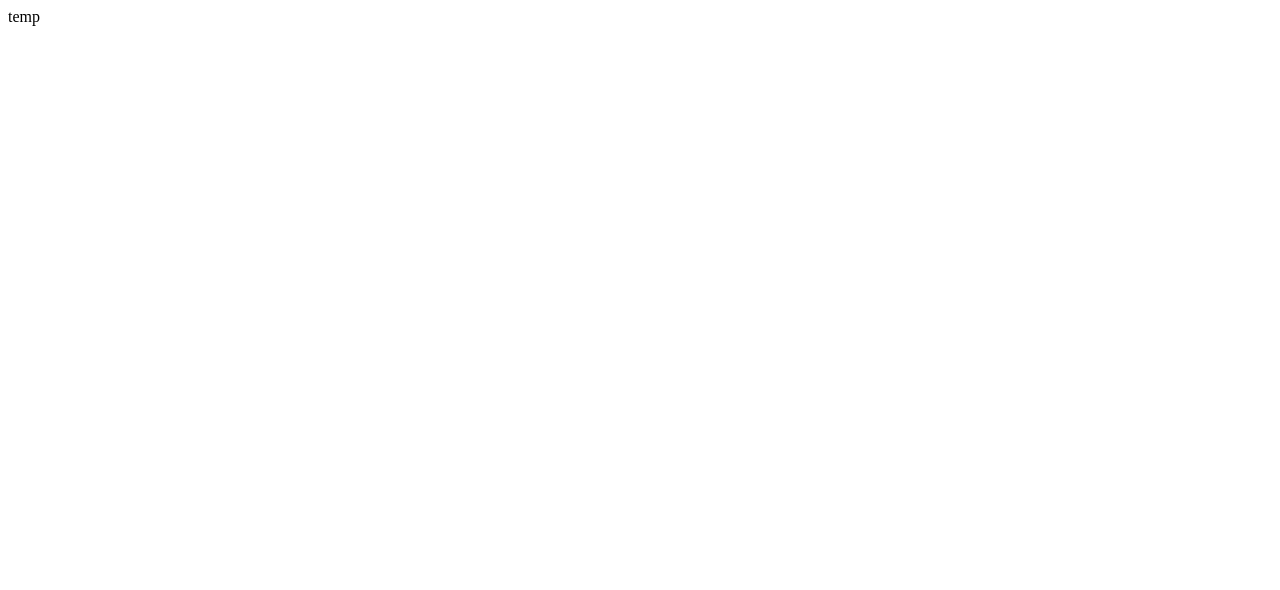
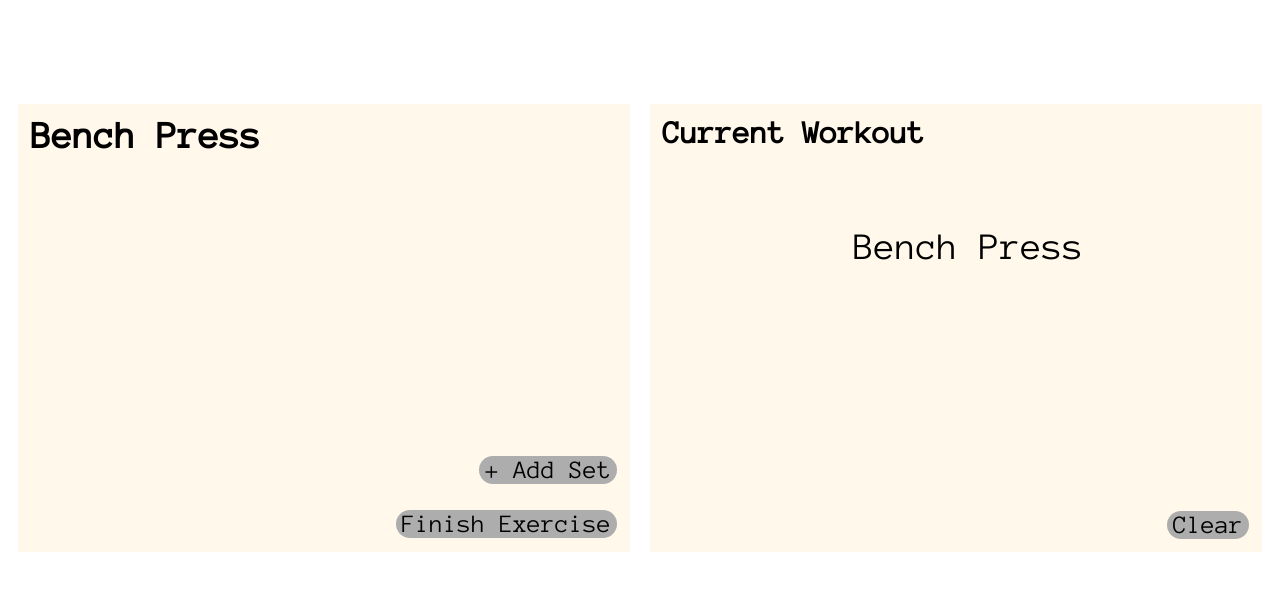
Before and after one commit to danishtran-uci/ready-rep-result, a React (Create React App) app: page /SetRep in a window 1280 px wide. Shown: the top 590 px of the page. Built offline with nearby package versions, Linux system fonts and the light colour scheme.

Commit message:
Set rep p age (#9)
* started set rep page

* Completed setRepPage

* Working on button functionality

* Fixed setRepPage

* Working on functionality

* Finished SetRepPage

```diff
--- a/src/components/setRepComponents/SetRepPage.js
+++ b/src/components/setRepComponents/SetRepPage.js
@@ -1,9 +1,146 @@
-import React from 'react';
+import {React, useState} from 'react';
 
 function SetRepPage() {
+
+  const buttonStyle = {
+    margin: '1vw',
+    borderRadius: '40px',
+    fontSize: '2vw',
+    fontFamily: 'Anonymous Pro',
+    background: '#ADADAD',
+    border: 'none',
+    textAlign: 'left',
+    float: 'right'
+  }
+
+  const inputStyle = {
+    borderRadius: '40px',
+    height: '70%',
+    width: '15%',
+    margin: '1vh',
+    fontFamily: 'Anonymous Pro',
+    fontSize: '3vw',
+    background: '#ADADAD',
+    border: 'none',
+  }
+
+  const [workoutList, setWorkout] = useState([]);
+
+  const [sets, setSets] = useState([]);
+
+  function addSet(){
+    const nSet = {
+      lbs: '',
+      reps: ''
+    };
+    setSets([...sets, nSet])
+  };
+
+  function finish(){
+
+    var canAdd = true;
+
+    sets.map((entry) => {
+      if (entry.lbs === '' || entry.reps === '')
+        {
+          canAdd = false;
+        }
+    });
+
+    if (!canAdd)
+      {
+        alert("Please Fill Out");
+      }
+    else
+    {
+
+      setWorkout([...workoutList, sets]);
+
+      console.log(workoutList);
+
+      setSets([]);
+    }
+  };
+
   return (
     <div>
-      temp
+      {/* <Bar /> */}
+      <div style={{width: "100%", height: "80vh", alignItems: 'center', display:'flex', flexDirection: 'row'}}>
+        <div style={{width: "50%", height:'70%', backgroundColor: '#FFF8EB', border: "10px solid white", display:'flex', flexDirection: 'column'}}>
+          <div style={{height: '10%', fontSize: '3vw', fontFamily: 'Anonymous Pro', fontWeight: 'bold', padding: '1vw'}}>
+            {/* <div style={{float: "right"}}>
+                  <button style={buttonStyle}>Change Workout</button>
+            </div> */}
+            <div>
+                Bench Press
+            </div>
+          </div>
+
+          <div style={{width: '80%', height: '60%', fontSize: '2vw', justifyContent: 'center', fontFamily: 'Anonymous Pro', display:'flex', flexDirection: 'column', justifyContent: 'space-around'}}>
+            <p
+              style={{
+                display: 'flex',
+                justifyContent: 'center',
+                textAlign: 'center',
+                flexDirection: 'column',
+              }}
+            >
+              {sets.map((entry, index) => (
+                <div key={index}>
+                  Set {index + 1} <input type="number" style={inputStyle} onChange={(event) => sets[index].lbs = event.target.value}></input>lbs: <input type="number" style={inputStyle} onChange={(event) => sets[index].reps = event.target.value}></input> Rep
+                </div>
+              ))}
+            </p>
+          </div>
+
+          <div style={{display:'flex', flexDirection: 'column', justifyContent: 'space-around'}}>
+            <div>
+                <button style={buttonStyle} onClick={addSet}>+ Add Set</button>
+            </div>
+
+            <div>
+                <button style={buttonStyle} onClick={finish}>Finish Exercise</button>
+            </div>
+          </div>
+
+        </div>
+
+        <div style={{width: "50%", height:'70%', backgroundColor: '#FFF8EB', border: "10px solid white", display:'flex', flexDirection: 'column'}}>
+          <div style={{height: '10%', fontSize: '4vh', fontFamily: 'Anonymous Pro', fontWeight: 'bold', padding: '1vw'}}>
+            <div>
+                Current Workout
+            </div>
+          </div>
+
+          <div style={{padding:'1vw', width: '100%', height: '80%', fontSize: '3vw', fontFamily: 'Anonymous Pro', alignItems: 'center', display:'flex', flexDirection: 'column', justifyContent: 'space-around', textAlign: 'center'}}>
+            Bench Press
+            <p
+              style={{
+                display: 'flex',
+                justifyContent: 'center',
+                textAlign: 'center',
+                flexDirection: 'column',
+              }}
+            >
+              {workoutList.map((sets, index) => (
+                <div key={index}>
+                  {sets.map((set, idx) => (
+                    <div key={idx}>
+                      Set {index+1} - ({set.lbs} lb): {set.reps} Rep
+                    </div>
+                  ))}
+                </div>
+              ))}
+            </p>
+
+          </div>
+
+            <div>
+                <button style={buttonStyle} onClick={() => (setWorkout([]))}>Clear</button>
+            </div>
+
+            </div>
+        </div>
     </div>
   );
 }
```
